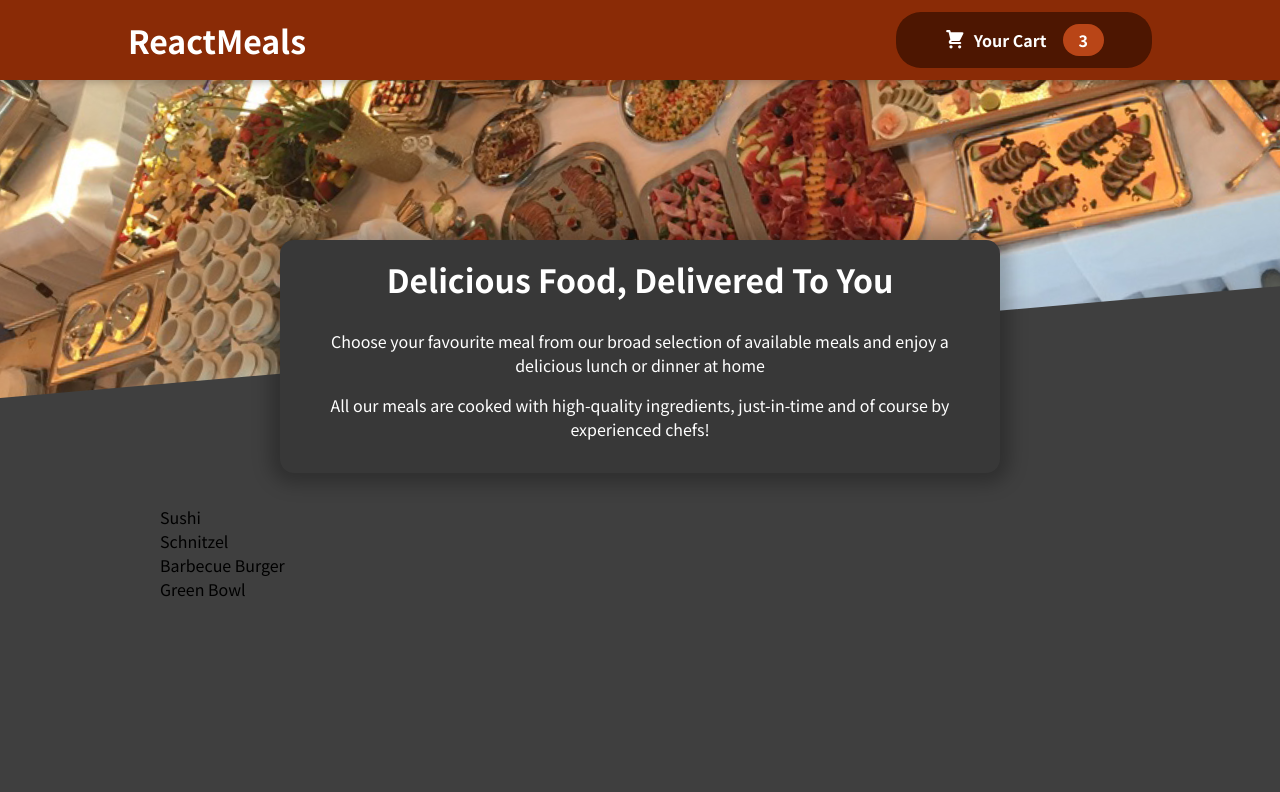
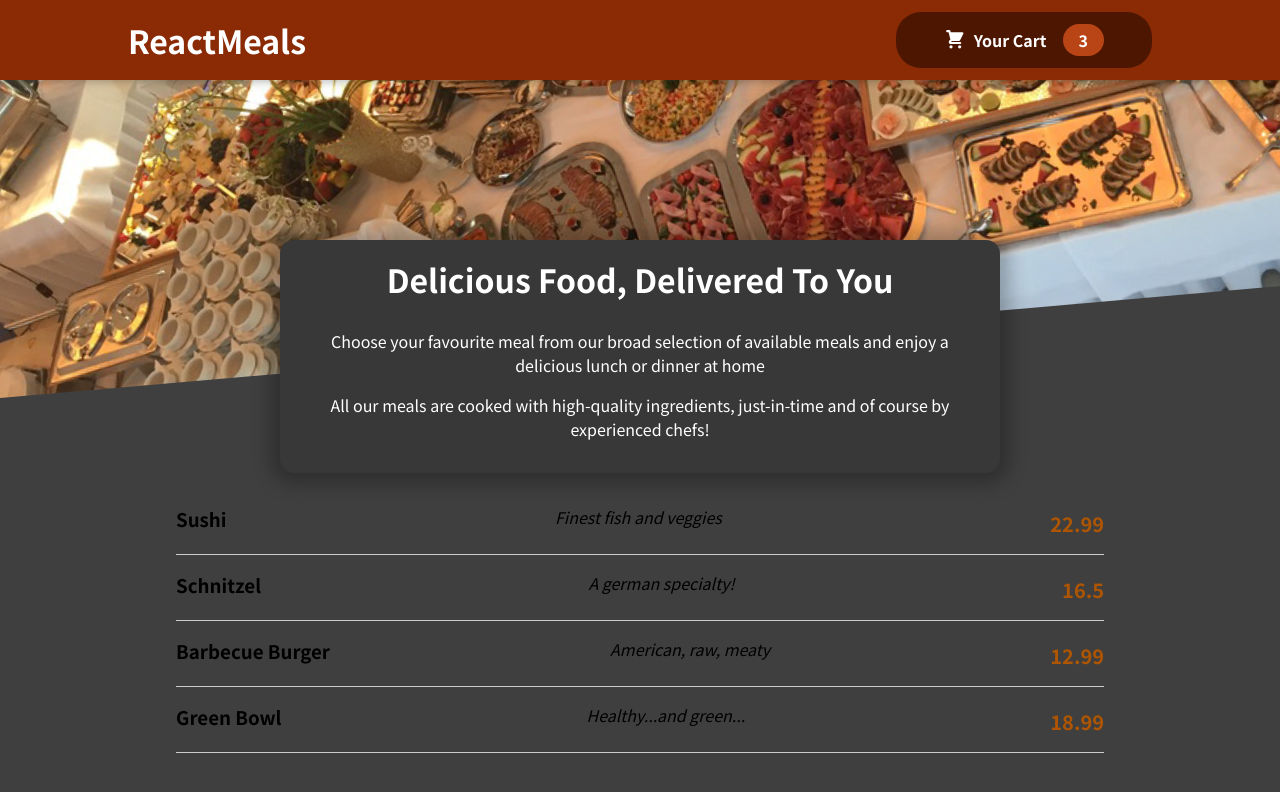
Before and after one commit to Smoopfrog/food-app, a React (Create React App) app: page / in a window 1280 px wide. Shown: the top 792 px of the page. Built offline with nearby package versions, Linux system fonts and the light colour scheme.

Commit message:
create MealItem component and style

```diff
--- a/src/components/Meals/AvailableMeals.js
+++ b/src/components/Meals/AvailableMeals.js
@@ -1,4 +1,5 @@
 import classes from "./AvailableMeals.module.css";
+import MealItem from "./MealItem";
 
 const DUMMY_MEALS = [
   {
@@ -28,7 +29,13 @@
 ];
 
 const AvailableMeals = () => {
-  const mealsList = DUMMY_MEALS.map((meal) => <li>{meal.name}</li>);
+  const mealsList = DUMMY_MEALS.map((meal) => (
+    <MealItem
+      name={meal.name}
+      description={meal.description}
+      price={meal.price}
+    />
+  ));
 
   return (
     <section className={classes.meals}>
--- /dev/null
+++ b/src/components/Meals/MealItem.js
@@ -0,0 +1,13 @@
+import classes from "./MealItem.module.css";
+
+const MealItem = (props) => {
+  return (
+    <li className={classes.meal}>
+      <h3>{props.name}</h3>
+      <span className={classes.description}>{props.description}</span>
+      <span className={classes.price}>{props.price}</span>
+    </li>
+  );
+};
+
+export default MealItem;
--- /dev/null
+++ b/src/components/Meals/MealItem.module.css
@@ -0,0 +1,22 @@
+.meal {
+  display: flex;
+  justify-content: space-between;
+  margin: 1rem;
+  padding-bottom: 1rem;
+  border-bottom: 1px solid #ccc;
+}
+
+.meal h3 {
+  margin: 0 0 0.25rem 0;
+}
+
+.description {
+  font-style: italic;
+}
+
+.price {
+  margin-top: 0.25rem;
+  font-weight: bold;
+  color: #ad5502;
+  font-size: 1.25rem;
+}
```
